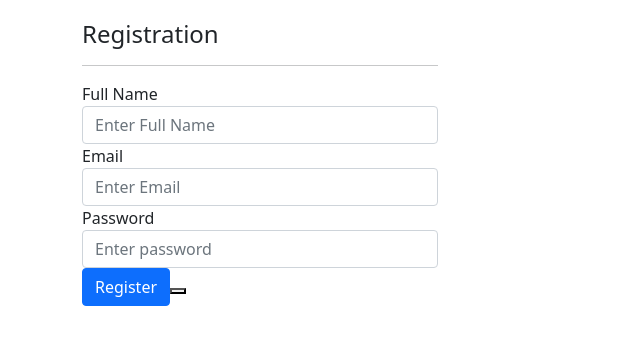
After one commit to SobuzDas/DiagnosticCenter, a Laravel app: page /registration in a window 1280 px wide. The commit adds this page. Shown: the top 345 px of the page, without its empty margins (0-640 px from the left). Run offline with Laravel 8, Linux system fonts and the light colour scheme.

Commit message:
registration

```diff
--- /dev/null
+++ b/app/Http/Controllers/PatientController.php
@@ -0,0 +1,15 @@
+<?php
+
+namespace App\Http\Controllers;
+
+use Illuminate\Http\Request;
+
+class PatientController extends Controller
+{
+    public function login(){
+        return "Login";
+    }
+    public function registration(){
+        return view("patient.Registration");
+    }
+}
--- a/resources/views/dashboard.blade.php
+++ b/resources/views/dashboard.blade.php
@@ -58,7 +58,7 @@
         <a class="nav-link" href="login.php">Log In</a>
       </li>
       <li class="nav-item">
-        <a class="nav-link" href="register.php">Registration</a>
+        <a class="nav-link" href="patient/registration.blade.php">Registration</a>
       </li>
 
 
--- /dev/null
+++ b/resources/views/patient/registration.blade.php
@@ -0,0 +1,47 @@
+<!DOCTYPE html>
+<html lang="en">
+<head>
+    <meta charset="UTF-8">
+    <meta http-equiv="X-UA-Compatible" content="IE=edge">
+    <meta name="viewport" content="width=device-width, initial-scale=1.0">
+    <title>Patient Registration</title>
+    <link href="https://cdn.jsdelivr.net/npm/bootstrap@5.1.3/dist/css/bootstrap.min.css" rel="stylesheet" integrity="sha384-1BmE4kWBq78iYhFldvKuhfTAU6auU8tT94WrHftjDbrCEXSU1oBoqyl2QvZ6jIW3" crossorigin="anonymous">
+
+</head>
+<body>
+    <div class="container">
+        <div class="row">
+            <div class="col-md-4 col-md-offset-4" style="margin-top:20px;" >
+            <h4>Registration</h4>
+            <hr>
+            <form action="">
+                <div class="form-group">
+                    <label for="name">Full Name</label>
+                    <input type="text" class="form-control" placeholder="Enter Full Name"
+                    name="name" value="">
+
+                </div>
+                <div class="form-group">
+                    <label for="email">Email</label>
+                    <input type="text" class="form-control" placeholder="Enter Email"
+                    name="email" value="">
+                </div>
+                <div class="form-group">
+                    <label for="password">Password</label>
+                    <input type="text" class="form-control" placeholder="Enter password"
+                    name="password" value="">
+                </div>
+                <div class="form-group">
+                    <button class="btn btn-block btn-primary" type="submit">Register<button>
+                </div>
+
+                </form>
+            </div>
+
+        </div>
+
+    </div>
+
+</body>
+<script src="https://cdn.jsdelivr.net/npm/bootstrap@5.1.3/dist/js/bootstrap.bundle.min.js" integrity="sha384-ka7Sk0Gln4gmtz2MlQnikT1wXgYsOg+OMhuP+IlRH9sENBO0LRn5q+8nbTov4+1p" crossorigin="anonymous"></script>
+</html>
--- a/routes/web.php
+++ b/routes/web.php
@@ -2,6 +2,7 @@
 
 use Illuminate\Support\Facades\Route;
 use App\Http\Controllers\AdminController;
+use App\Http\Controllers\PatientController;
 
 
 
@@ -12,3 +13,4 @@ Route::get('/', function () {
 Route::get('/login', [AdminController::class, 'login']);
 Route::post('/loginstore', [AdminController::class, 'loginstore']);
 Route::get('/dashboard', [AdminController::class, 'dashboard']);
+Route::get('/registration',[PatientController::class,'registration']);
```
